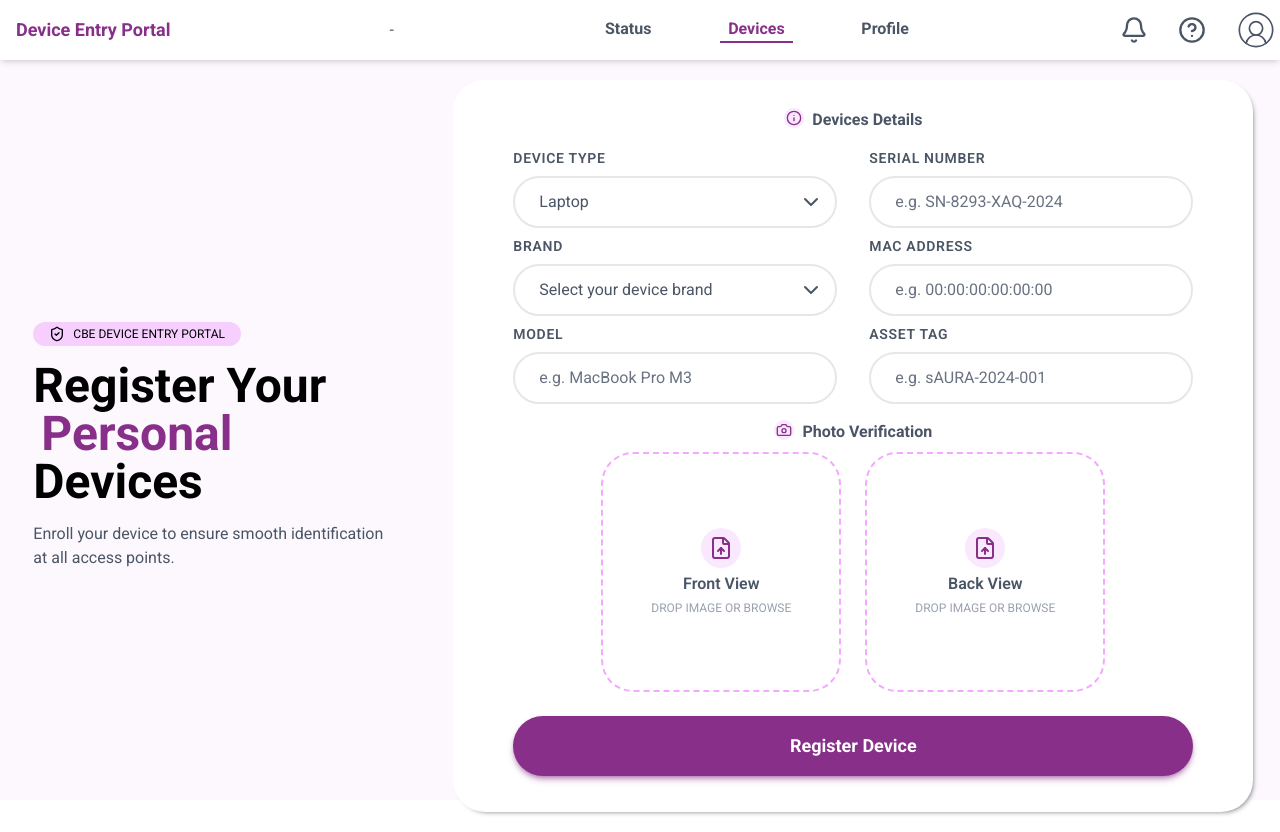
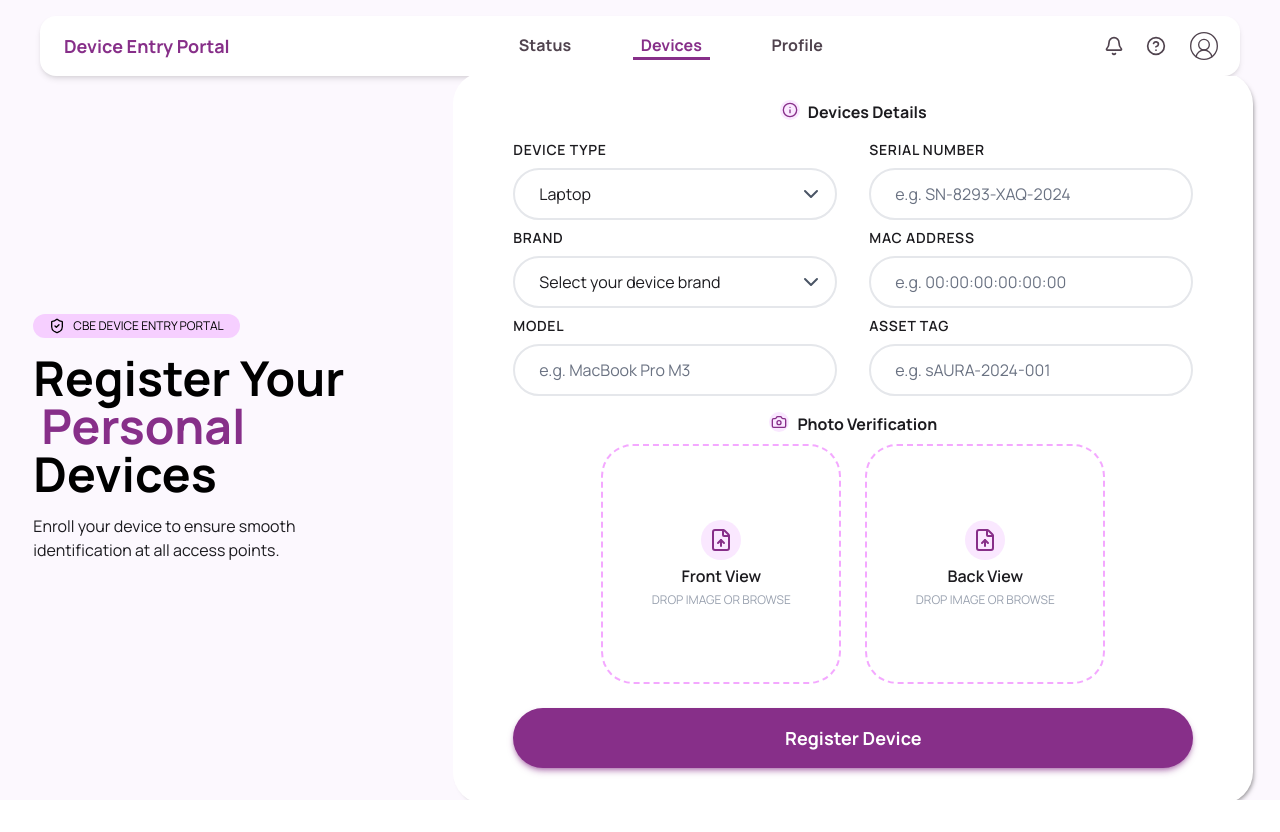
Before and after one commit to liduyigeremu/Gate-entry-frontend-, a Next.js app: page /devices in a window 1280 px wide. After the commit the page ends 800 px from the top, so only its background shows below. Built offline with nearby package versions, Linux system fonts and the light colour scheme; a web font is replaced by a local one.

Commit message:
v0.01 global style (#7)
Co-authored-by: Mullah <mulahmohammed24@gmaill.com>

```diff
--- a/app/(employee)/layout.tsx
+++ b/app/(employee)/layout.tsx
@@ -3,12 +3,15 @@ import NavBar from '@/components/layout/NavBar';
 // @ts-expect-error(children)
 export default function EmployeeLayout({ children }) {
   return (
-    <div className="bg-primary-bg text-gray-600
+    <div className="bg-background
       relative w-full h-screen grid grid-rows-[auto_1fr]">
 
-      <NavBar />
+      <div className="flex w-full h-15 justify-center
+      lg:mt-4">
+        <NavBar />
+      </div>
 
-      <main className="flex w-full h-full items-center justify-center">
+      <main className="flex w-full h-full py-10 items-center justify-center overflow-y-auto">
         {children}
       </main>
 
--- a/app/globals.css
+++ b/app/globals.css
@@ -1,21 +1,60 @@
 /*
-Imported two font styles, Roboto and Datatype
+Imported two font styles, Manrope and Datatype
 */
 
-@import url('https://fonts.googleapis.com/css2?family=Roboto:ital,wght@0,100..900;1,100..900&display=swap');
+@import url('https://fonts.googleapis.com/css2?family=Manrope:wght@200..800&display=swap');
 @import url('https://fonts.googleapis.com/css2?family=Datatype:wght@100..900&display=swap');
 @import "tailwindcss";
 
-/*
-Set up Roboto as default font
-Set up Datatype, eg. font-datatype
-Set up the main theme color as fuchsia-800 or #86198f
-Set up the main background color as fuchsia-50 or #fdf4ff
-*/
+@theme {
+  /*default font style*/
+  --font-sans: "Manrope", sans-serif;
 
-@theme {
-  --font-sans: "Roboto", sans-serif;
+  /*soon to be deprecated*/
   --font-datatype: "DataType", sans-serif;
+  /*soon to be deprecated, use background instead*/
+  --color-primary-bg: #fcf8fe;
+
+  /*brand color*/
   --color-primary: #872f89;
-  --color-primary-bg: #fcf8fe;
+  --color-accent: #872f89;
+
+  /*page background color*/
+  --color-background: #fcf8fe;
+  /*card background color*/
+  --color-card: #ffffff;
+  /*second level card background color*/
+  --color-card-muted: #f6f2f8;
+
+  /*font color*/
+  --color-foreground: #1c1b1f;
+  /*second level font color*/
+  --color-muted: #50434e;
+
+  /*input background color*/
+  --color-input: #d4c1cf;
+  /*input placeholder font color*/
+  --color-placeholder: #cdc7cc;
+
+  /*icon background color*/
+  --color-icon: #f5ebf5;
+
+  /*status label background*/
+  --color-approved: #d3ee76;
+  --color-pending: #fef9c3;
+  --color-rejected: #dd5b5b;
+
+  /*shadow styles*/
+  --shadow-input: 0 1px 2px 0 rgb(0 0 0 / 0.05);
+  --shadow-button: 0 10px 15px -3px rgb(135 47 137 / 0.3);
+  --shadow-card: 0 20px 50px 0 rgb(163 73 164);
+
+  /*user icon color*/
+  --color-user-icon: #82727f;
 }
+
+@utility label {
+  color: var(--color-muted);
+  font-weight: 700;
+  letter-spacing: 0.075em;
+}
--- a/app/layout.tsx
+++ b/app/layout.tsx
@@ -27,7 +27,7 @@ export default function RootLayout({
       lang="en"
       className={`${geistSans.variable} ${geistMono.variable} h-full antialiased`}
     >
-      <body className="min-h-full flex flex-col">
+      <body className="min-h-full flex flex-col text-foreground">
         {children}
       </body>
     </html>
--- a/components/layout/NavBar.tsx
+++ b/components/layout/NavBar.tsx
@@ -13,19 +13,20 @@ import { usePathname } from "next/navigation";
 const NavBar = () => {
     const currentPath = usePathname();
     const navLinks = [
-        { title: 'Status', href: '/' },
+        { title: 'Status', href: '/status' },
         { title: 'Devices', href: '/devices' },
-        { title: 'Profile', href: '/' },
+        { title: 'Profile', href: '/profile' },
     ];
 
   return (
-    <div className="bg-white sticky flex top-0 w-full h-15 items-center justify-between shadow-md">
+    <div className="text-muted bg-white flex top-0 w-full px-4 items-center justify-between shadow-md
+    lg:min-w-220 lg:max-w-300 lg:px-4 lg:rounded-2xl">
 
         <h1 className="title-text
-        text-lg font-bold text-primary min-w-30 px-4">
+        text-lg font-bold text-accent min-w-30 px-2">
             Device Entry Portal
         </h1>
--
+
         <nav className="nav-links
         font-bold flex min-w-fit justify-between
         md:max-w-70 md:w-full
@@ -39,8 +40,8 @@ const NavBar = () => {
                     <Link key={link.title} href={link.href}
                     className={`px-2
                     ${isActive
-                    ? 'text-primary border-b-2 pointer-events-none'
-                    : 'hover:text-primary active:opacity-60'}`}>
+                    ? 'text-accent border-b-3 pointer-events-none'
+                    : 'hover:text-accent active:opacity-60'}`}>
                         {link.title}
                     </Link>
                 )
@@ -49,18 +50,18 @@ const NavBar = () => {
         </nav>
 
         <div className="flex items-center justify-between min-w-fit
-        md:max-w-40 md:w-full">
+        md:max-w-30 md:w-full">
 
             <div className="
-            flex items-center justify-center w-7 h-7 mr-1">
+            flex items-center justify-center w-5 h-5 mr-1">
                 <Bell className="size-full stroke-2" />
             </div>
             <div className="
-            flex items-center justify-center w-7 h-7 mr-1">
+            flex items-center justify-center w-5 h-5 mr-1">
                 <CircleQuestionMark className="size-full stroke-2" />
             </div>
             <div className="
-            flex items-center justify-center w-10 h-10 mr-1">
+            flex items-center justify-center w-8 h-8 mr-1">
                 <CircleUserRound className="size-full stroke-1" />
             </div>
 
```
